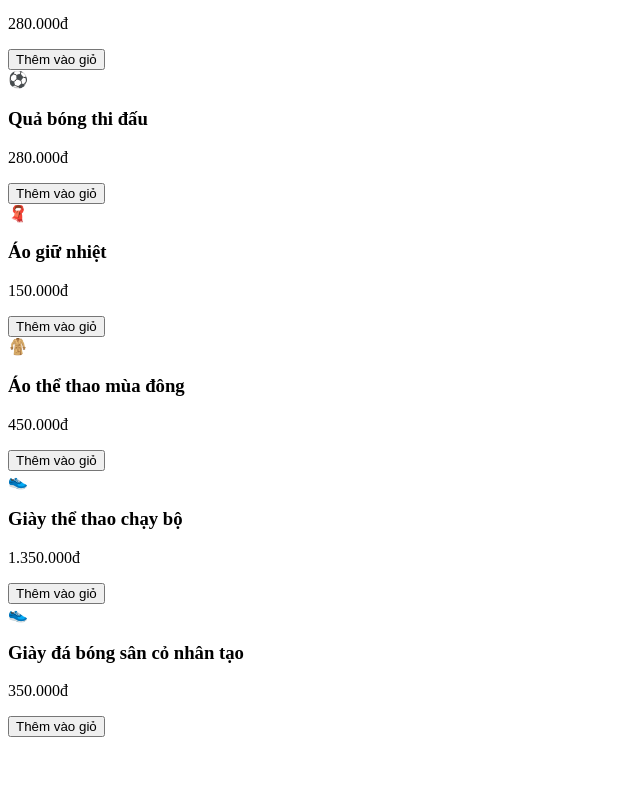
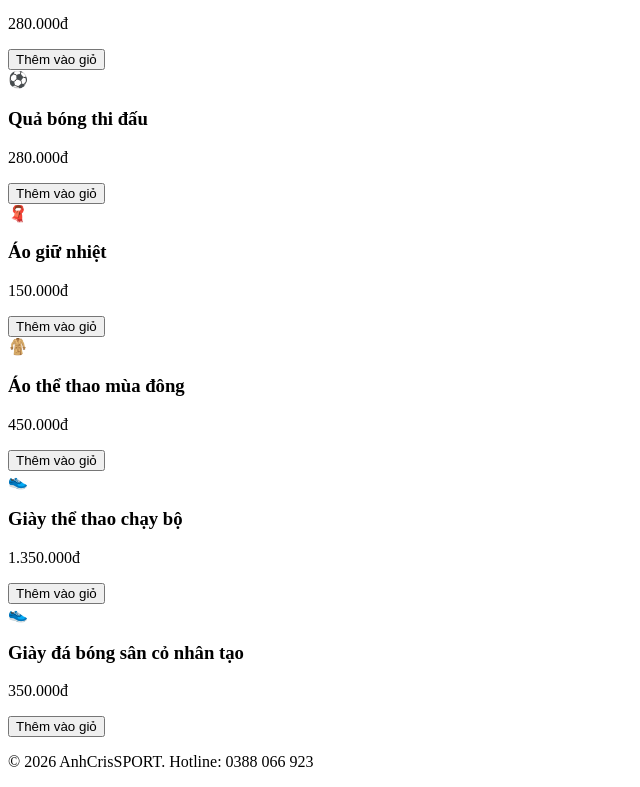
Before and after one commit to nganquocanh231/website_baitaplon_ky1, a plain HTML site: page index.html in a window 1280 px wide. Shown: the part 978-1765 px from the top of the page, without its empty margins (0-640 px from the left). Before the commit the page ends 1723 px from the top, so only its background shows below. Drawn offline with Linux system fonts and the light colour scheme.

Commit message:
đóng khu sản phẩm

```diff
--- a/index.html
+++ b/index.html
@@ -90,3 +90,10 @@
         <p class="price">350.000đ</p>
         <button>Thêm vào giỏ</button>
       </div>
+          </div>
+  </section>
+  <footer id="contact">
+    <p>© 2026 AnhCrisSPORT. Hotline: 0388 066 923</p>
+  </footer>
+</body>
+</html>
```
